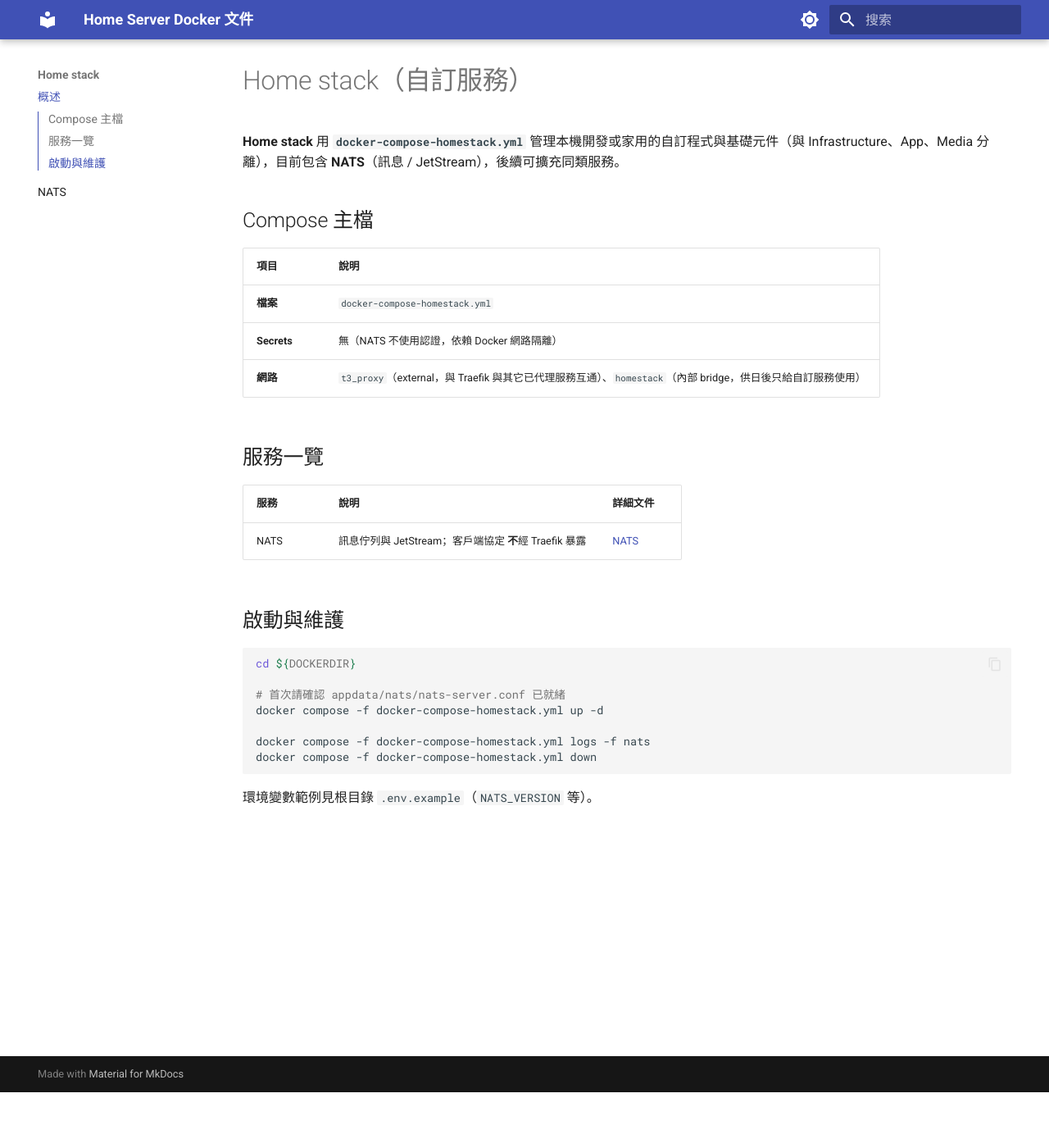
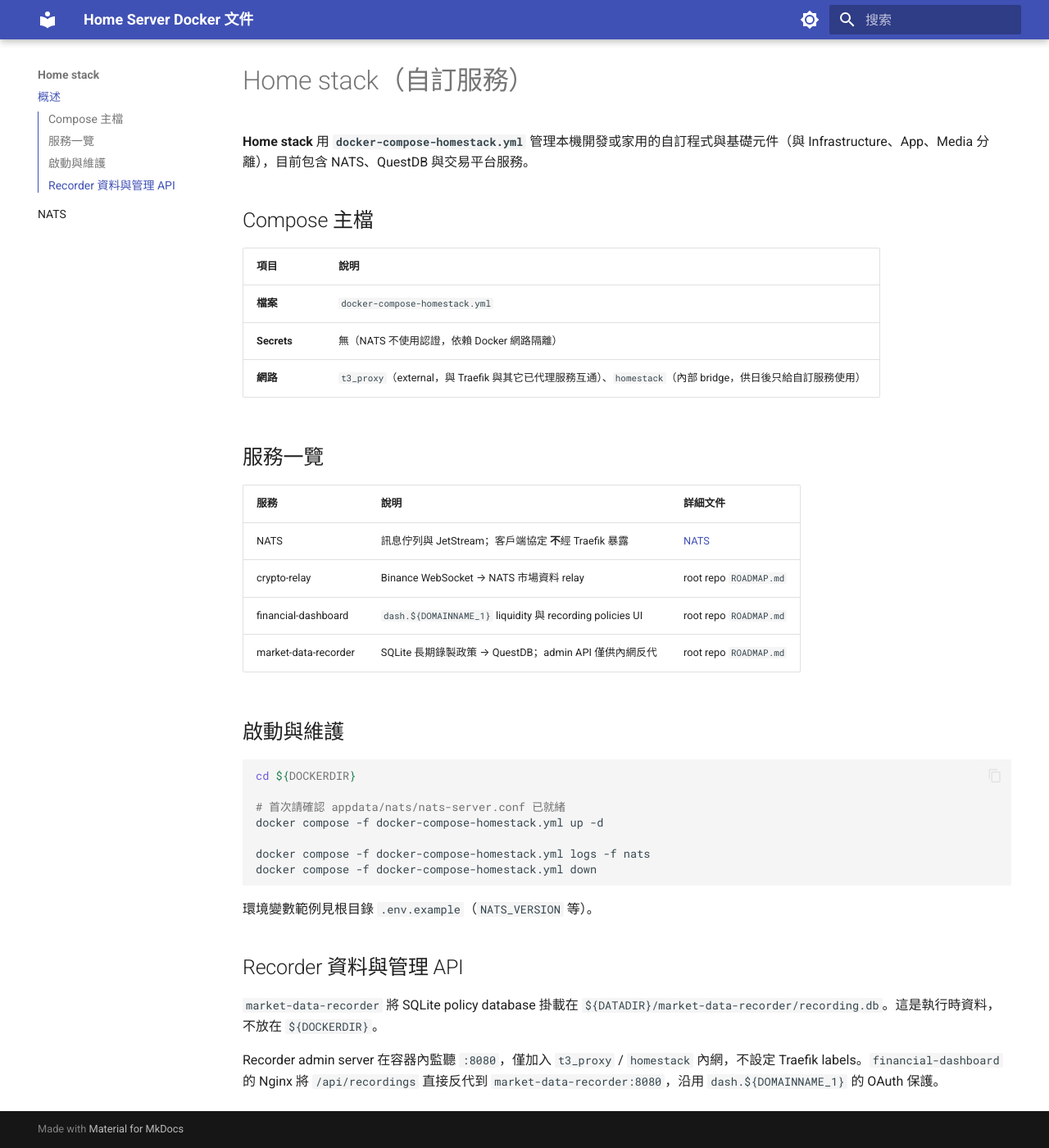
Before and after one commit to novis10813/home-server-setup, an MkDocs documentation site: the page built from docs/homestack/README.md, in a window 1280 px wide and 1400 px high, scrolled down 68 px. Shown: the whole window at 82% size. Built offline with MkDocs 1.6.1 and Material for MkDocs 9.7.7, drawn with Linux system fonts in a browser that asks for light colours.

Commit message:
feat(homestack): deploy recorder admin policy storage

````diff
--- a/docs/homestack/README.md
+++ b/docs/homestack/README.md
@@ -1,6 +1,6 @@
 # Home stack（自訂服務）
 
-**Home stack** 用 **`docker-compose-homestack.yml`** 管理本機開發或家用的自訂程式與基礎元件（與 Infrastructure、App、Media 分離），目前包含 **NATS**（訊息 / JetStream），後續可擴充同類服務。
+**Home stack** 用 **`docker-compose-homestack.yml`** 管理本機開發或家用的自訂程式與基礎元件（與 Infrastructure、App、Media 分離），目前包含 NATS、QuestDB 與交易平台服務。
 
 ## Compose 主檔
 
@@ -15,6 +15,9 @@
 | 服務 | 說明 | 詳細文件 |
 |------|------|----------|
 | NATS | 訊息佇列與 JetStream；客戶端協定 **不**經 Traefik 暴露 | [NATS](nats.md) |
+| crypto-relay | Binance WebSocket → NATS 市場資料 relay | root repo `ROADMAP.md` |
+| financial-dashboard | `dash.${DOMAINNAME_1}` liquidity 與 recording policies UI | root repo `ROADMAP.md` |
+| market-data-recorder | SQLite 長期錄製政策 → QuestDB；admin API 僅供內網反代 | root repo `ROADMAP.md` |
 
 ## 啟動與維護
 
@@ -29,3 +32,14 @@ docker compose -f docker-compose-homestack.yml down
 ```
 
 環境變數範例見根目錄 `.env.example`（`NATS_VERSION` 等）。
+
+## Recorder 資料與管理 API
+
+`market-data-recorder` 將 SQLite policy database 掛載在
+`${DATADIR}/market-data-recorder/recording.db`。這是執行時資料，不放在
+`${DOCKERDIR}`。
+
+Recorder admin server 在容器內監聽 `:8080`，僅加入 `t3_proxy` / `homestack`
+內網，不設定 Traefik labels。`financial-dashboard` 的 Nginx 將
+`/api/recordings` 直接反代到 `market-data-recorder:8080`，沿用
+`dash.${DOMAINNAME_1}` 的 OAuth 保護。
````
Also changed, not shown: 1 other file.
